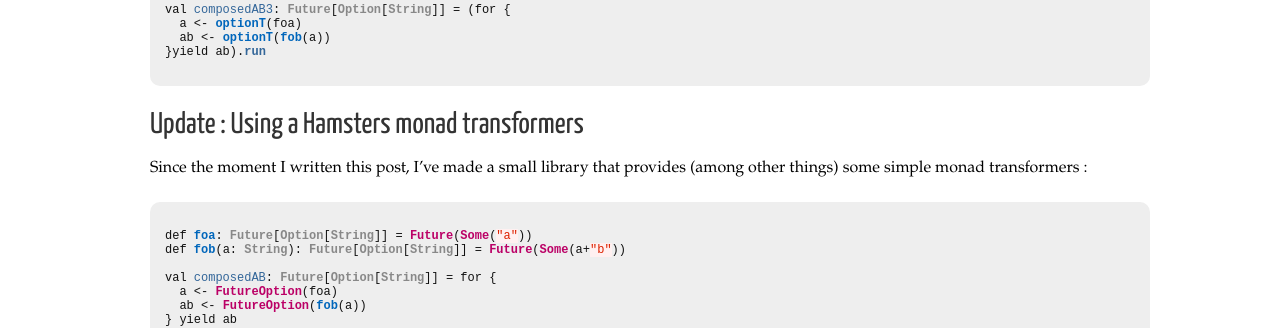
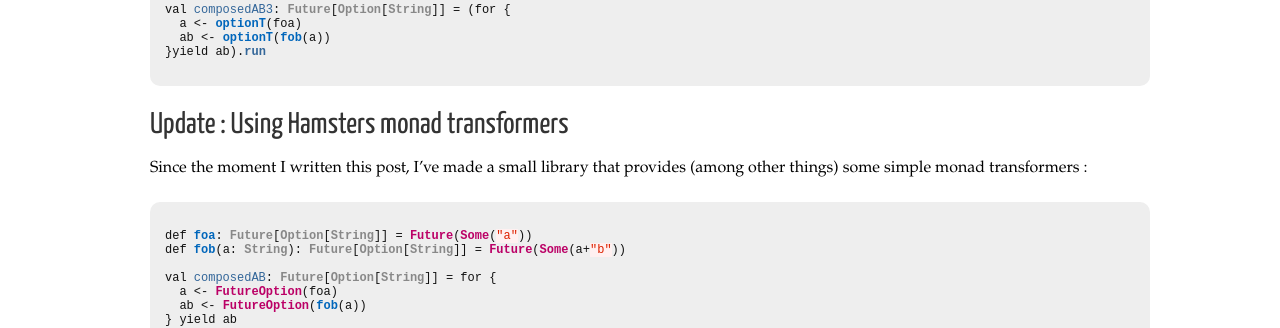
Before and after one commit to loicdescotte/loicdescotte.github.io, a Jekyll site: the page built from _posts/2015-01-23-scala-compose-option-future.md, in a window 1280 px wide and 900 px high, scrolled down 2098 px. Shown: the part 273-601 px from the top of the window. Built offline with Jekyll 4.4.1, drawn with Linux system fonts in a browser that asks for light colours; nearby versions of some CDN libraries; comment, search, counter and statistics services are not loaded.

```diff
--- a/_posts/2015-01-23-scala-compose-option-future.md
+++ b/_posts/2015-01-23-scala-compose-option-future.md
@@ -130,7 +130,7 @@ val composedAB3: Future[Option[String]] = (for {
 
 {% endhighlight %}
 
-## Update : Using a Hamsters monad transformers
+## Update : Using Hamsters monad transformers
 
 Since the moment I written this post, I've made a small library that provides (among other things) some simple monad transformers :
 
```
